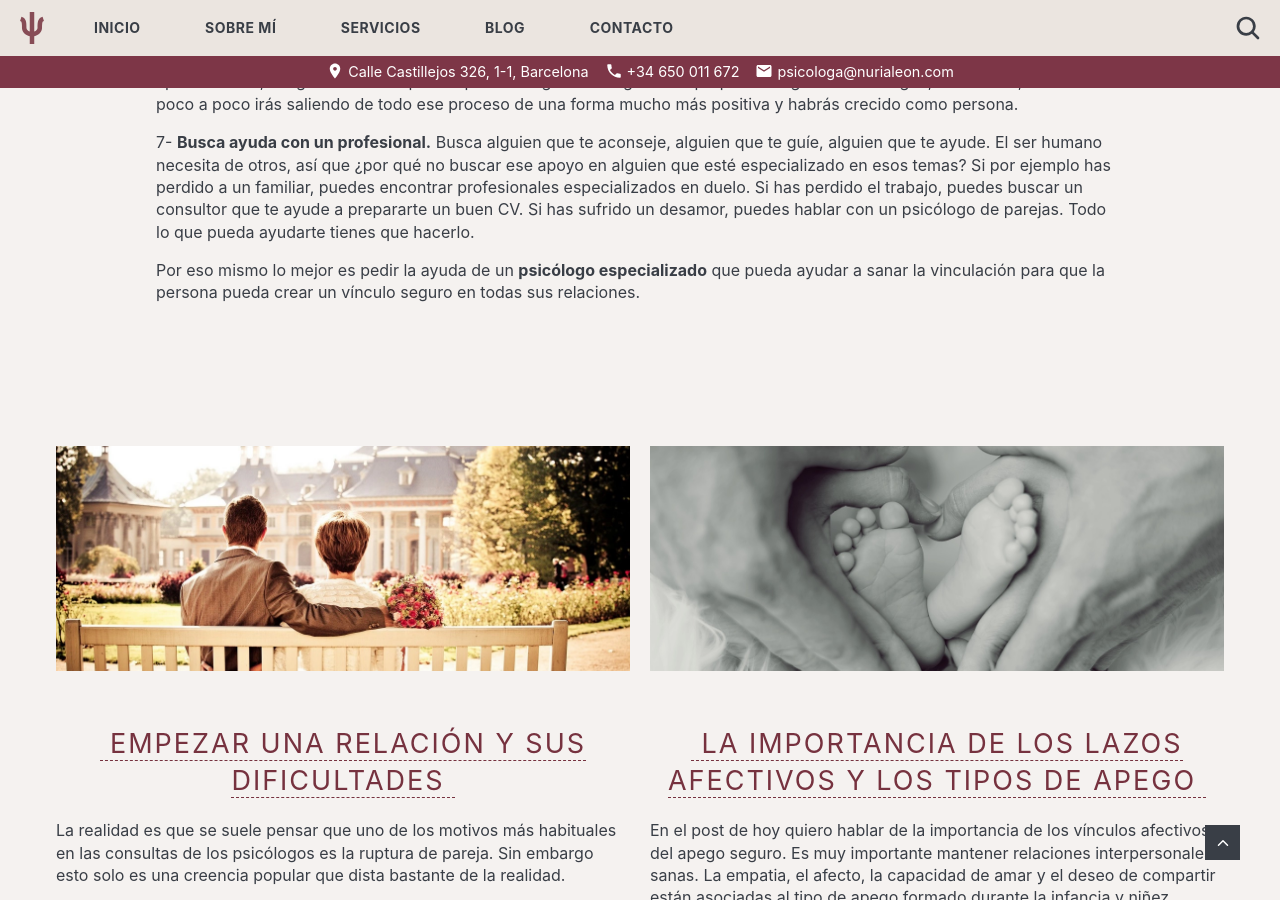
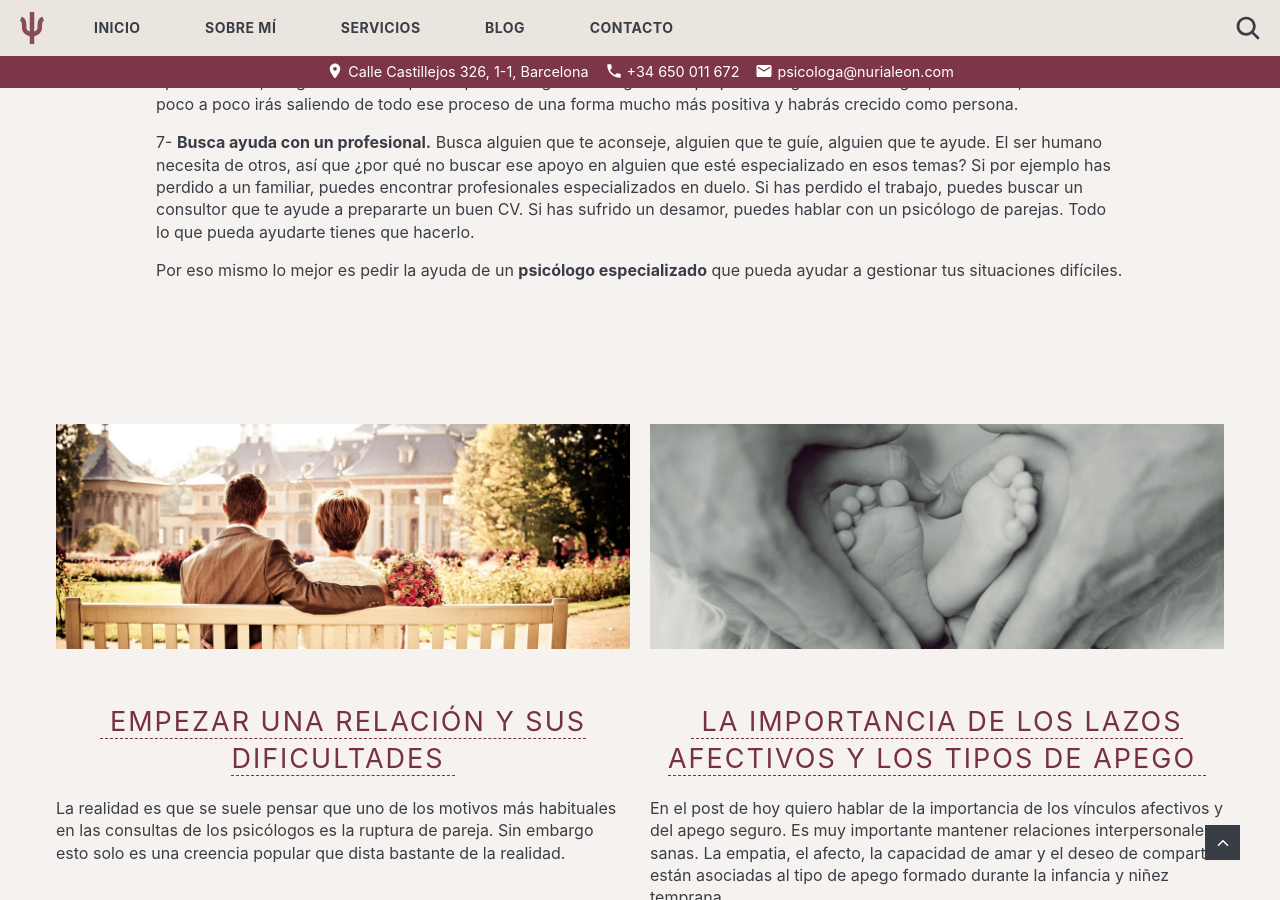
Before and after one commit to nurialeonsallent/nurialeon.com, a Jekyll site: the page built from _posts/2021-01-01-como-ser-mas-fuerte-emocionalmentecopy.markdown, in a window 1280 px wide and 900 px high, scrolled down 2049 px. Built offline with Jekyll 4.4.1, drawn with Linux system fonts in a browser that asks for light colours.

Commit message:
Update 2021-01-01-como-ser-mas-fuerte-emocionalmentecopy.markdown

```diff
--- a/_posts/2021-01-01-como-ser-mas-fuerte-emocionalmentecopy.markdown
+++ b/_posts/2021-01-01-como-ser-mas-fuerte-emocionalmentecopy.markdown
@@ -50,4 +50,4 @@ Permítete estar mal, llorar, gritar, no hacer nada. Está bien. Lo importante e
 Si has perdido el trabajo, puedes buscar un consultor que te ayude a prepararte un buen CV. Si has sufrido un desamor, puedes hablar con un psicólogo de parejas. Todo lo que pueda ayudarte tienes que hacerlo.
 
 
-Por eso mismo lo mejor es pedir la ayuda de un **psicólogo especializado** que pueda ayudar a sanar la vinculación para que la persona pueda crear un vínculo seguro en todas sus relaciones.
+Por eso mismo lo mejor es pedir la ayuda de un **psicólogo especializado** que pueda ayudar a gestionar tus situaciones difíciles.
```
